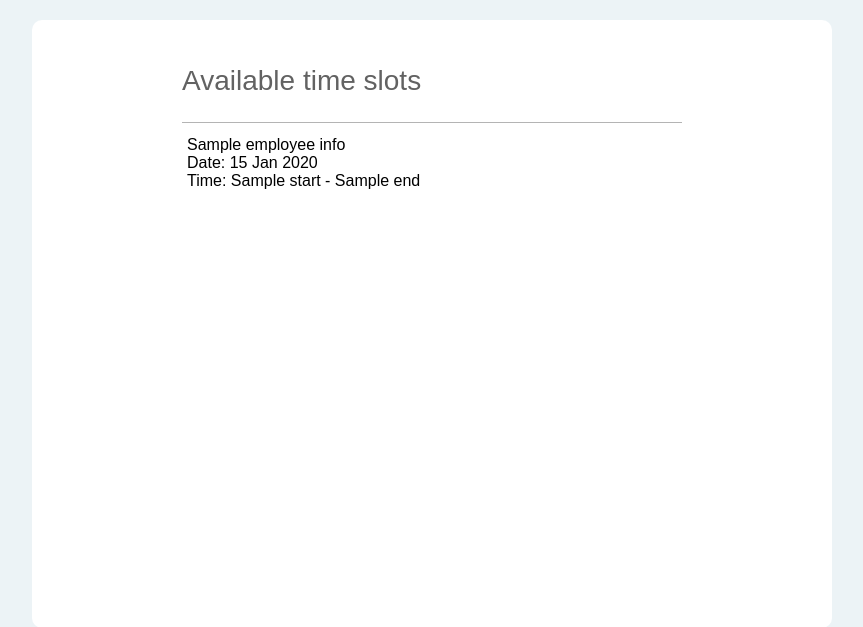
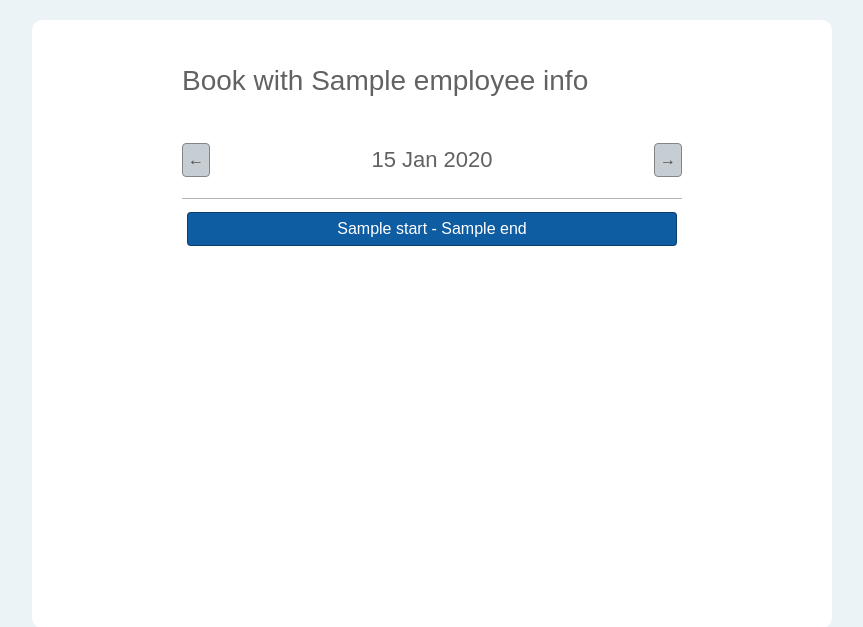
Before and after one commit to ellalovisaj/1dv610-laboration-3, a Node server app: template src/views/booking/available-slots.ejs in a window 1280 px wide. Shown: the part 68-695 px from the top of the page, without its empty margins (208-1071 px from the left). Run offline with Node 20, Linux system fonts and the light colour scheme; the template is opened without the code that fills it: most values are stand-ins (such as "Sample title", 1, 10 or a date in 2020); some libraries are stand-ins or nearby versions.

Commit message:
Use query parameters when creating new booking

```diff
--- a/src/views/booking/available-slots.ejs
+++ b/src/views/booking/available-slots.ejs
@@ -1,6 +1,12 @@
 <div class="list-page">
   <div class="page-header">
-    <h2>Available time slots</h2>
+    <h2>Book with <%= employeeInfo.name %></h2>
+  </div>
+
+  <div class="page-header">
+    <a href="<%= previousDayURL %>" class="link-button-style secondary-button">←</a>
+    <h3><%= date %></h3>
+    <a href="<%= nextDayURL %>" class="link-button-style secondary-button">→</a>
   </div>
 
 
@@ -8,13 +14,11 @@
     <ul>
       <% for (const slot of slots) { %>
         <hr>
-        <a href="<%= baseURL %>employees/<%= employeeInfo.id %>/booking/new">
-          <li>
-            <span><%= employeeInfo.name %></span>
-            <span> Date: <%= date %></span>
-            <span>Time: <%= slot.start %> - <%= slot.end %></span>
-          </li>
-        </a>
+        <li>
+          <a href="<%= baseURL %>employees/<%= employeeInfo.id %>/booking/new?date=<%= date %>&start=<%= slot.start %>" class="link-button-style main-button">
+            <%= slot.start %> - <%= slot.end %>
+          </a>
+        </li>
       <% } %>
     </ul>
   <% } else { %>
--- a/src/views/booking/create-form.ejs
+++ b/src/views/booking/create-form.ejs
@@ -12,13 +12,13 @@
 
     <div class="form-row">
       <label for="new-appointment-date">Date</label>
-      <input type="date" id="new-appointment-date" name="date" class="form-input-field" value="<%= nextWorkday %>" required>
+      <input type="date" id="new-appointment-date" name="date" class="form-input-field" value="<%= date %>" required>
     </div>
 
 
     <div class="form-row">
       <label for="new-appointment-start">Start time</label>
-      <input type="time" id="new-appointment-start" class="form-input-field" name="start" value="10:00" step="1800" required>
+      <input type="time" id="new-appointment-start" class="form-input-field" name="start" value="<%= start %>" step="1800" required>
     </div>
 
     <div class="form-row">
--- a/src/views/employee/profile.ejs
+++ b/src/views/employee/profile.ejs
@@ -6,7 +6,6 @@
         <%= employee.name %>
       </h2>
       <div class="two-button-box">
-        <a href="<%= availableTimesURL %>" class="link-button-style secondary-button">Available times</a>
         <a href="<%= baseURL %>employees/<%= employee.id %>/edit" class="link-button-style secondary-button">Edit Employee</a>
       </div>
 
@@ -21,7 +20,8 @@
 
     <div class="page-header upcoming-bookings-header">
       <h3>Upcoming Bookings</h3>
-      <a href="<%= baseURL %>employees/<%= employee.id %>/booking/new" class="link-button-style main-button">New</a>
+
+      <a href="<%= availableTimesURL %>" class="link-button-style main-button">New</a>
     </div>
     <%- include('../booking/list', { employee, bookings }) %>
 
```
Also changed, not shown: src/controllers/BookingController.js (+11 -8 lines), src/views/booking/all-bookings.ejs (+4 -6 lines).
